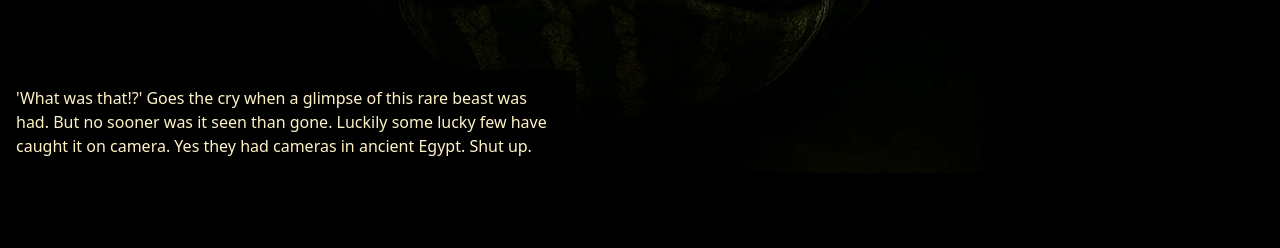
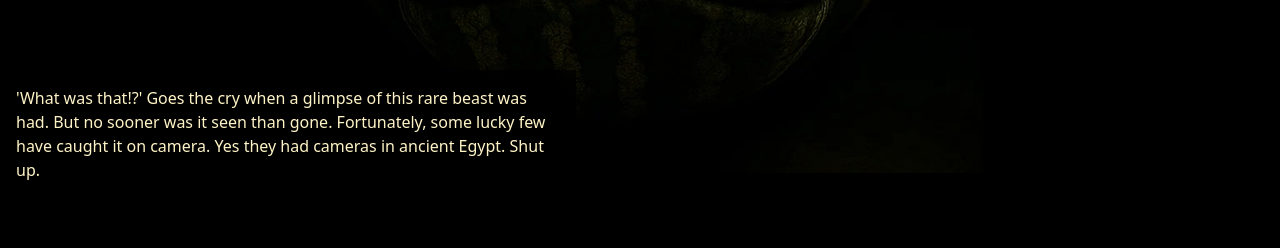
Before and after one commit to mark821005/whroot, a React (Vite) app in the folder watermelon-hippo/: page /#/safari in a window 1280 px wide. Shown: the part 680-928 px from the top of the page. Built offline with nearby package versions, Linux system fonts and the light colour scheme.

Commit message:
Minor text update

```diff
--- a/watermelon-hippo/src/Pages/safari.tsx
+++ b/watermelon-hippo/src/Pages/safari.tsx
@@ -16,7 +16,7 @@ export default function Safari() {
         titleone="A walk on the"
         titletwo="wild side"
         image="doug_safari.webp"
-        intro="'What was that!?' Goes the cry when a glimpse of this rare beast was had. But no sooner was it seen than gone. Luckily some lucky few have caught it on camera. Yes they had cameras in ancient Egypt. Shut up."
+        intro="'What was that!?' Goes the cry when a glimpse of this rare beast was had. But no sooner was it seen than gone. Fortunately, some lucky few have caught it on camera. Yes they had cameras in ancient Egypt. Shut up."
       />
       <div className="lg:mx-auto lg:max-w-7xl">
         <div className="relative isolate overflow-hidden px-6 sm:py-8 lg:overflow-visible lg:px-0">
```
